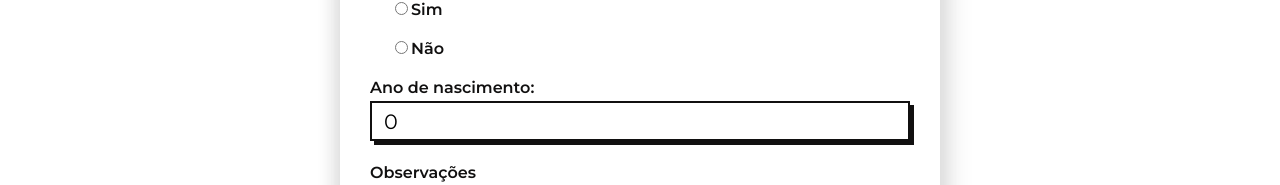
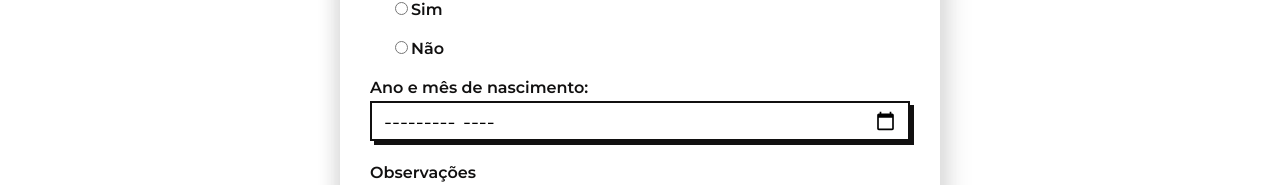
Before and after one commit to joaopf4/belo-monte-sistema, a React (Create React App) app: page /vacas in a window 1280 px wide. Shown: the part 415-600 px from the top of the page. Built offline with nearby package versions, Linux system fonts and the light colour scheme; no server answers; the database is empty; sample sign-in values are in the browser's storage.

Commit message:
pegando idade em meses

```diff
--- a/src/components/FormVaca/formVaca.jsx
+++ b/src/components/FormVaca/formVaca.jsx
@@ -1,3 +1,4 @@
+// import { useState } from "react";
 import React from "react";
 import { FormContainer, Input, Button } from "./styled";
 import firebase from "../../services/firebaseConnection";
@@ -18,9 +19,12 @@ export default function FormVaca({
       ...prevState,
       [id]: value,
     }));
-    //  console.log(vacaId);
+    //  console.log(dateRange(vaca.anoNascimento, minAge(new Date())).length);
+    console.log(vaca)
 
   };
+
+  // const [idade, setIdade] = useState(0);
 
   const handleIeP = (e) => {
     const today = new Date();
@@ -122,6 +126,20 @@ export default function FormVaca({
     })
   }
 
+  function minAge(insertDate) {
+    let date = insertDate;
+    let mm = date.getMonth()+1; //January is 0!
+    let yyyy = date.getFullYear();
+
+    if(mm<10){
+      mm='0'+mm
+    }
+
+    date = yyyy+'-'+mm;
+
+    return date;
+  }
+
 
   return (
     <FormContainer>
@@ -208,14 +226,14 @@ export default function FormVaca({
           <label htmlFor="semBezerro">Não</label>
       </div>
 
-      <label htmlFor="anoNascimento">Ano de nascimento:</label>
+      <label htmlFor="anoNascimento">Ano e mês de nascimento:</label>
       <Input width="100%" >
         <input
           name="anoNascimento"
           required
-          type="number"
-          min={new Date().getFullYear() - 20}
-          max={new Date().getFullYear()}
+          type="month"
+          min={`${(parseInt(minAge(new Date()).split('-')[0])-20).toString()}-${minAge(new Date()).split('-')[1]}`}
+          max={minAge(new Date())}
           step="1"
           id="anoNascimento"
           value={vaca.anoNascimento}
--- a/src/components/Tabela/tabela.jsx
+++ b/src/components/Tabela/tabela.jsx
@@ -91,11 +91,37 @@ export default function Tabela({ listaVacas, edit, setEdit, setVaca }) {
       });
   }
 
-  function getAge(anoNascimento) {
-    const today = new Date().getFullYear();
-    const anoNascimentoVaca = today - anoNascimento;
+  function minAge(insertDate) {
+    let date = insertDate;
+    let mm = date.getMonth()+1; //January is 0!
+    let yyyy = date.getFullYear();
 
-    return anoNascimentoVaca;
+    if(mm<10){
+      mm='0'+mm
+    }
+
+    date = yyyy+'-'+mm;
+
+    return date;
+  }
+
+  function calcIdadeMeses(startDate, endDate) {
+    let start = startDate.split('-');
+    let end = endDate.split('-');
+    let startYear = parseInt(start[0]);
+    let endYear = parseInt(end[0]);
+    let dates = [];
+
+    for(let i = startYear; i <= endYear; i++) {
+      let endMonth = i !== endYear ? 11 : parseInt(end[1]) - 1;
+      let startMon = i === startYear ? parseInt(start[1])-1 : 0;
+      for(let j = startMon; j <= endMonth; j = j > 12 ? j % 12 || 11 : j+1) {
+        var month = j+1;
+        var displayMonth = month < 10 ? '0'+month : month;
+        dates.push([i, displayMonth, '01'].join('-'));
+      }
+    }
+    return dates.length;
   }
 
   let numeroOc = [...listaVacas];
@@ -152,7 +178,7 @@ export default function Tabela({ listaVacas, edit, setEdit, setVaca }) {
                 type="button"
                 onClick={() => requestSort("anoNascimento")}
               >
-                Idade (anos)
+                Idade (meses)
               </button>
             </th>
             <th>Observações</th>
@@ -183,8 +209,8 @@ export default function Tabela({ listaVacas, edit, setEdit, setVaca }) {
                     </ToolTip>
                   </td>
                   <td onMouseOver={() => numeroDeOcorrencias('idade', vaca.anoNascimento)}>
-                    <ToolTip toolTipText={ocorrencias + " Vaca(s) com " + getAge(vaca.anoNascimento) + " anos"}>
-                      {getAge(vaca.anoNascimento)}
+                    <ToolTip toolTipText={ocorrencias + " Vaca(s) com " + calcIdadeMeses(vaca.anoNascimento, minAge(new Date())) + " meses"}>
+                      {calcIdadeMeses(vaca.anoNascimento, minAge(new Date()))}
                     </ToolTip>
                   </td>
                   <td>{vaca.observacoes}</td>
--- a/src/pages/vacas/Vacas.jsx
+++ b/src/pages/vacas/Vacas.jsx
@@ -11,7 +11,7 @@ function CadastroVaca() {
     id: "",
     prenha: null, // true ? {tempoPrenha: 'date', dataExame: 'date'} : {temBezerro: false},
     bezerroAoPe: null, // true ? {mesNascimento: 'date', sexo: ''} : false,
-    anoNascimento: 0,
+    anoNascimento: new Date(),
     observacoes: "",
     IeP: null,
     // morte: true && 'mandar id pra tabela de falecidos'
```
